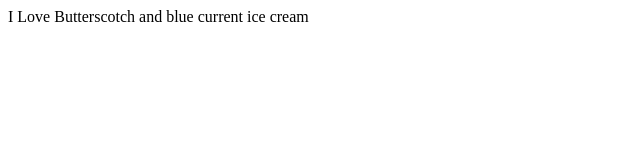
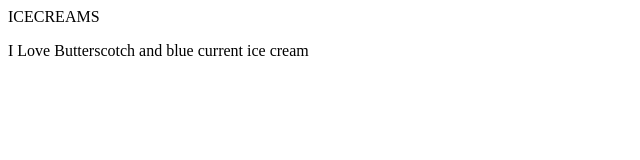
Before and after one commit to Pistansb/Demo-Fun-Learn, a plain HTML site: page index.html in a window 1280 px wide. Shown: the whole page, without its empty margins (0-640 px from the left). Drawn offline with Linux system fonts and the light colour scheme.

Commit message:
added h1 tag to index.html

```diff
--- a/index.html
+++ b/index.html
@@ -1,4 +1,5 @@
 <html>
 <title>This is our Website</title>
+<hl> ICECREAMS </hl>
 <p> I Love Butterscotch and blue current ice cream<p>
 </html>
```
